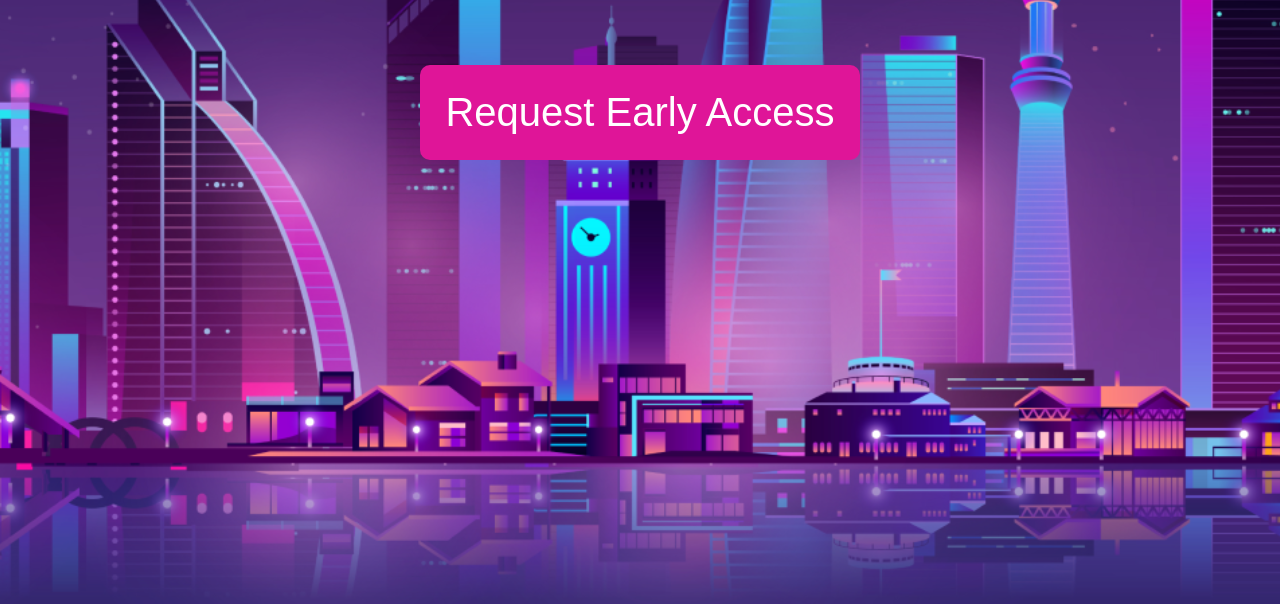
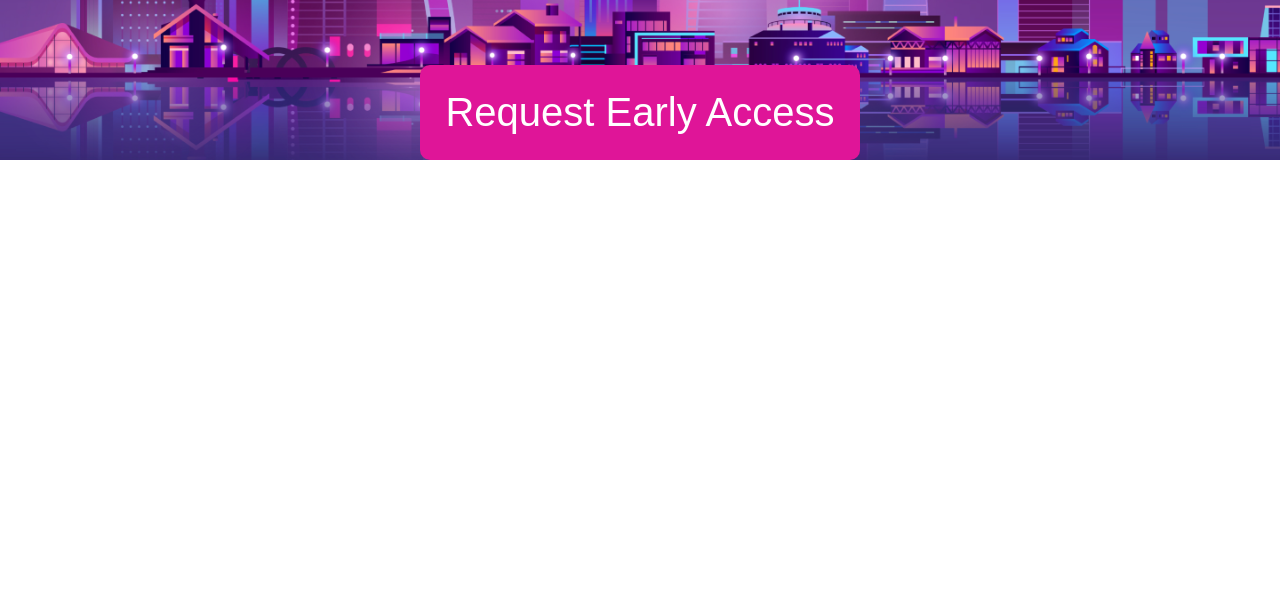
Before and after one commit to RohitChandaniDE/FSJS-iNeuron-project-05-Crypto-landing-page, a plain HTML site: page index.html in a window 1280 px wide. Shown: the part 646-1250 px from the top of the page. After the commit the page ends 806 px from the top, so only its background shows below. Drawn offline with Linux system fonts and the light colour scheme.

Commit message:
style.css modified

```diff
--- a/style.css
+++ b/style.css
@@ -1,17 +1,17 @@
  body {
     background-position: center;
     background-size: cover;
-    height: 1250px;
+    background-color: #fff;
     margin: auto ;
     background-image: url("../../assets/bg.png");
   }
 
 .navbar{
         display: flex;
-        height: 125px;
         align-items: center;
         justify-content: space-around;
         background-color: #000;
+        height: 125px;
       }
 
  .logo {
```
